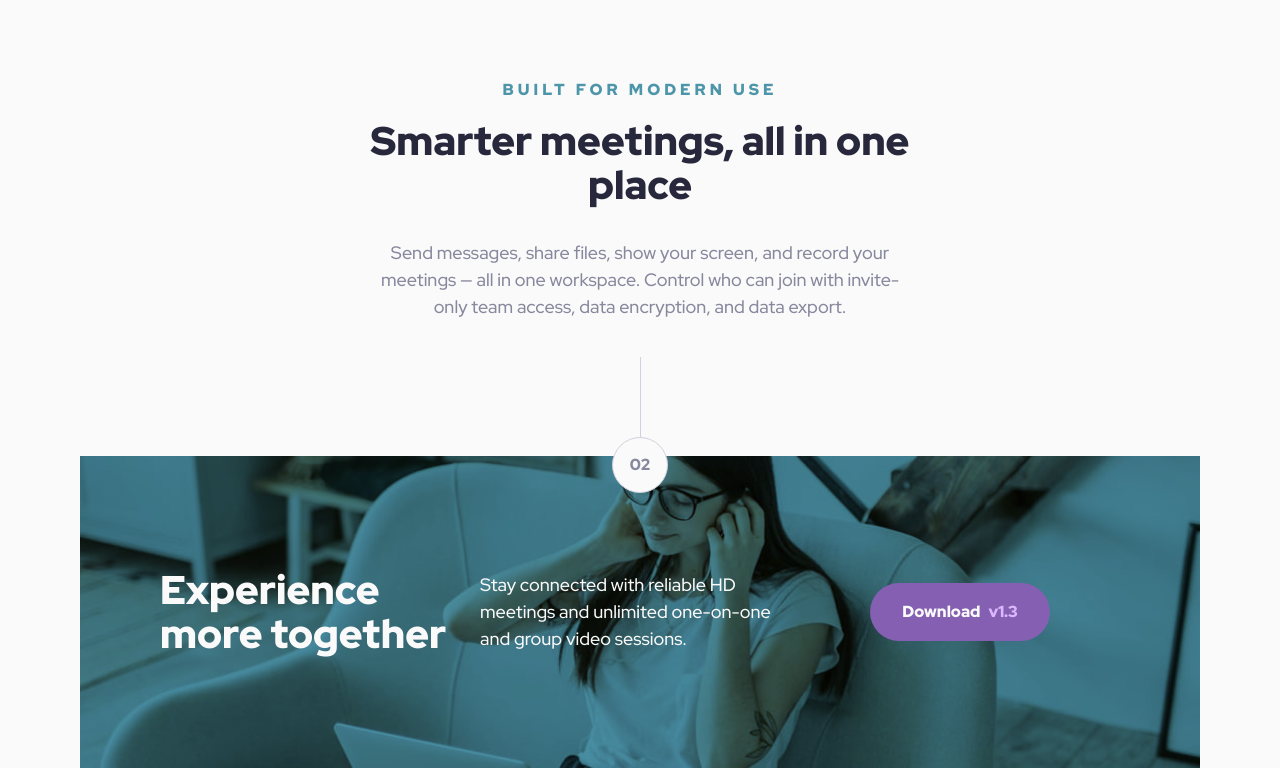
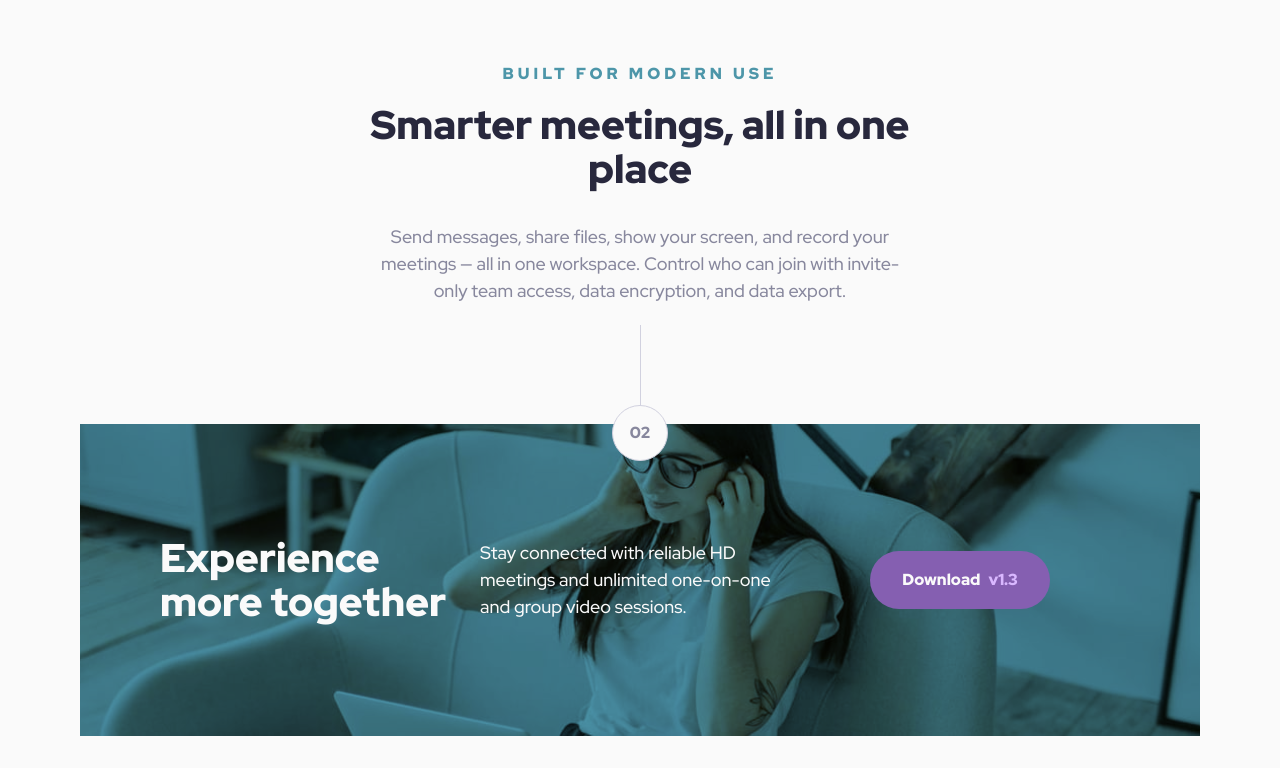
Before and after one commit to fringe4life/meet-landing-page, a plain HTML site: page index.html in a window 1280 px wide. Shown: the part 1247-2015 px from the top of the page. After the commit the page ends 1983 px from the top, so only its background shows below. Drawn offline with Linux system fonts and the light colour scheme.

Commit message:
fixed content-section spacing

```diff
--- a/index.html
+++ b/index.html
@@ -149,7 +149,7 @@ left            : 40px;
         .content-section {
             text-align: center;
             max-width: 544px;
-            margin: 80px 0;
+            margin: 64px 0;
         }
         .content-label {
             font-size: var(--fs-xs);
```
